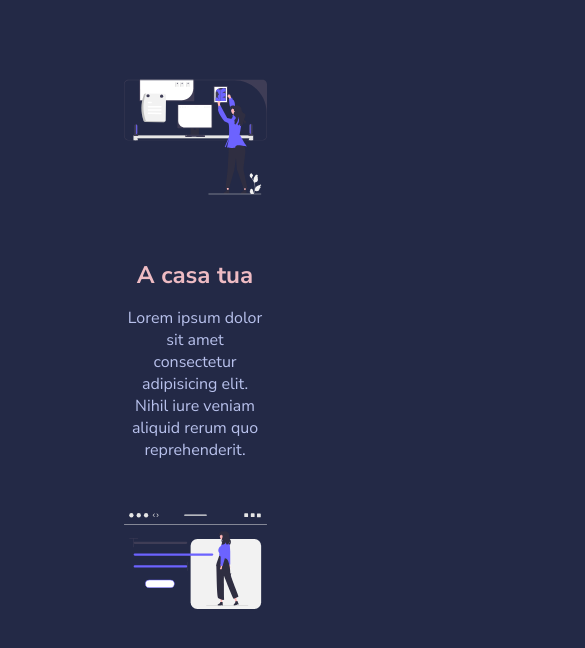
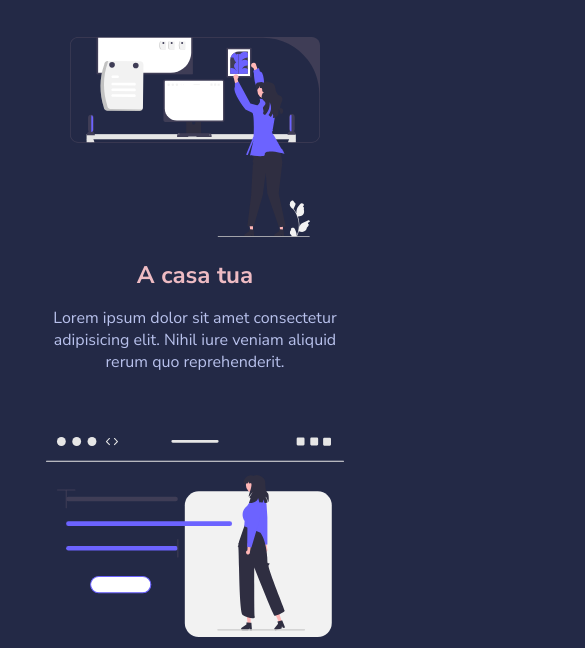
Before and after one commit to Giorgiocirrone/html-css-resp-wannabe, a plain HTML site: page index.html in a window 390 px wide. Shown: the part 196-844 px from the top of the page, 585 px wide, since content can reach past the window. Drawn offline with Linux system fonts and the light colour scheme.

Commit message:
verifica post correzione

```diff
--- a/css/responsive.css
+++ b/css/responsive.css
@@ -1,30 +1,133 @@
+/*consegna esercizio */
+
 /* tablet: dai 768px in giù
 mobile: dai 576px in giù*/
+
+/*----------------------------------------------------------------------------------------------------------------------------------------*/
+
+/*correzione in classe*/
+
+
+/*correzione esercio */
+
+/*tablet non era necessario attivare il media */
+
+
+
+
+.container {
+
+    width: 100%;
+    max-width: 1140px;
+
+}
+
+
+
+
+
+
+/*mobile*/
+
+
+@media screen and (max-width: 576px) {
+
+
+    .row {
+        flex-wrap: wrap;
+
+
+    }
+
+
+    .row .col {
+
+        width: 100%;
+    }
+
+
+
+    /*background color black*/
+    .why-us {
+        background-color: black;
+    }
+}
+
+
+/*----------------------------------------------------------------------------------------------------------------------------------------*/
+
+
+
+
+
 
 
 
 /*mobile first */
 
 @media screen and (max-width : 576px) {
+    /*correzione esercizio in classe , usa chrome e metti sotto la soglia */
+
+    /*metti in colonna per il mobile il codice è stato centralizzato quidi agiamo su row hanno messo width 500  usa flex basis  */
+
+
+    .row {
+
+        /*flex-direction: column;*/
+        flex-wrap: wrap;
+
+        /*
+         potevamo usare wrap con width 100 % non si estende per via della specificità
+
+         flex wrap
+
+        impostante il  row-gap : 4rem
+
+         devo avere la stessa potenza scrivere .row.col mi fa vincere a livello di potenza
+
+        */
 
 
 
-    /*incolonnamento colonne*/
-    .row {
 
-        flex-direction: column;
+    }
 
+    .row .col {
+        /*flex-grow = 1  ma usalo con wrap */
+
+        width: 100%;
+        margin-bottom: 4rem;
     }
 
 
 
     /*TABLET */
 
-    @media screen and (max-width:768px) {
+    /*parte mia senza correzione marco */
+
+
+    /*allineamneto testuale */
+
+    /*non possiamo toccare il container  non c'è bisogno della media query*/
+
+    /*così facendo  non c'è bisogno della media query non abbiamo toccato il codice */
+
+
+    .container {
+
+        width: 100%;
+        /*importante per risolvere nell'intervallo 768-1140 ma non se scendo sotto il container spinge fuori*/
+        max-width: 1140px;
+        /*se sono sopra i 1140 mi tiene il 100%*/
+
+    }
+
+
+}
 
 
 
-        /*allineamneto testuale */
+@media screen and (max-width:768px) {
 
 
     .text-center {
@@ -32,6 +135,7 @@ mobile: dai 576px in giù*/
         display: flex;
         justify-content: center;
         align-items: center;
+        /*sabgliato centro solo il bloco !!!!! da non rifare */
 
     }
 
@@ -42,12 +146,4 @@ mobile: dai 576px in giù*/
         align-items: center;
         flex-direction: column;
     }
-
-
-
-
-
-
-
-
 }
```
Lines whose indentation alone changed are shown as unchanged.
